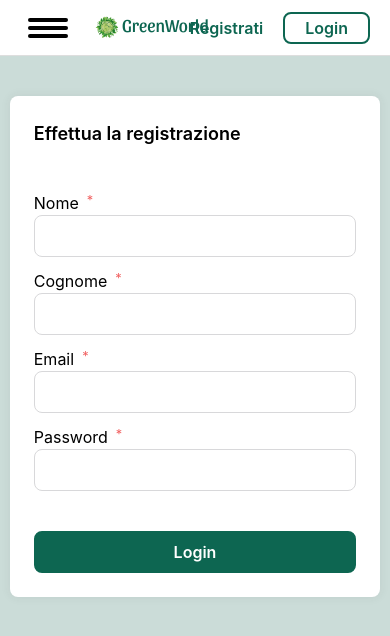
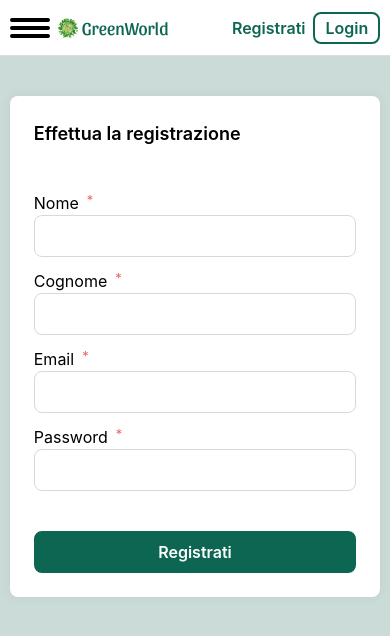
Before and after one commit to Ivanf1/greenworld-frontend, a React (Create React App) app: page /registrazione in a window 390 px wide. Shown: the top 636 px of the page. Built offline with nearby package versions, Linux system fonts and the light colour scheme.

Commit message:
fix: navbar

```diff
--- a/src/components/Navbar.tsx
+++ b/src/components/Navbar.tsx
@@ -12,11 +12,11 @@ const Navbar = () => {
   return (
     <>
       <SideMenu open={open} onClose={cycleOpen} />
-      <nav className="h-14 md:h-20 px-5 xl:px-5 w-full bg-white">
-        <div className="nav-container m-auto flex items-center min-h-full justify-between">
-          <div className="left-container flex items-center space-x-4 md:space-x-10">
+      <nav className="h-14 md:h-20 xl:px-5 w-full bg-white mx-auto">
+        <div className="m-auto flex items-center min-h-full justify-between max-w-[95%]">
+          <div className="left-container flex items-center md:space-x-10">
             <div
-              className="ham-container p-2"
+              className="ham-container p-2 -ml-2"
               onClick={() => cycleOpen()}
               role="button"
               aria-controls="side-menu"
@@ -37,18 +37,20 @@ const Navbar = () => {
               </svg>
             </div>
             <Link to="/">
-              <div className="flex md:-2 items-center logo-container hover:cursor-pointer">
+              <div className="flex items-center logo-container hover:cursor-pointer space-x-1">
                 <img
-                  className="logo w-[30px] h-[30px] md:w-[50px] md:h-[50px]"
+                  className="logo w-[20px] h-[20px] md:w-[30px] md:h-[30px]"
                   src={logo}
                   alt="logo GreenWorld"
                 />
-                <span className="logo-name mb-[6px] text-lg md:text-xl">GreenWorld</span>
+                <span className="logo-name text-lg md:text-xl mb-0 md:mb-[0.125rem]">
+                  GreenWorld
+                </span>
               </div>
             </Link>
           </div>
           {currentUser ? (
-            <div className="flex items-center space-x-5">
+            <div className="flex items-center space-x-2 md:space-x-5">
               <Link to="/logout" className="hover-underline-animation font-semibold">
                 Logout
               </Link>
@@ -57,7 +59,7 @@ const Navbar = () => {
               </Link>
             </div>
           ) : (
-            <div className="flex items-center space-x-5">
+            <div className="flex items-center space-x-2 md:space-x-5">
               <Link to="/registrazione" className="hover-underline-animation font-semibold">
                 Registrati
               </Link>
--- a/src/index.css
+++ b/src/index.css
@@ -188,6 +188,10 @@ button.secondary:hover {
   color: #ffffff;
 }
 
+button.secondary.nav {
+  padding: 2px 10px;
+}
+
 button.secondary-white {
   background: transparent;
   color: #ffffff;
@@ -315,8 +319,9 @@ div.rmsc {
   button {
     padding: 8px 40px;
   }
-  button.nav {
+  button.secondary.nav {
     max-height: 41px;
+    padding: 8px 40px;
   }
   div.form-background {
     min-height: calc(100vh - 80px);
--- a/src/pages/Registrazione.tsx
+++ b/src/pages/Registrazione.tsx
@@ -136,7 +136,7 @@ const Registrazione = () => {
               )}
               <div className="flex justify-end mt-10">
                 <button className="primary w-full md:w-auto" type="submit" disabled={isSubmitting}>
-                  Login
+                  Registrati
                 </button>
               </div>
             </form>
```
Also changed, not shown: src/assets/Logo.png.
